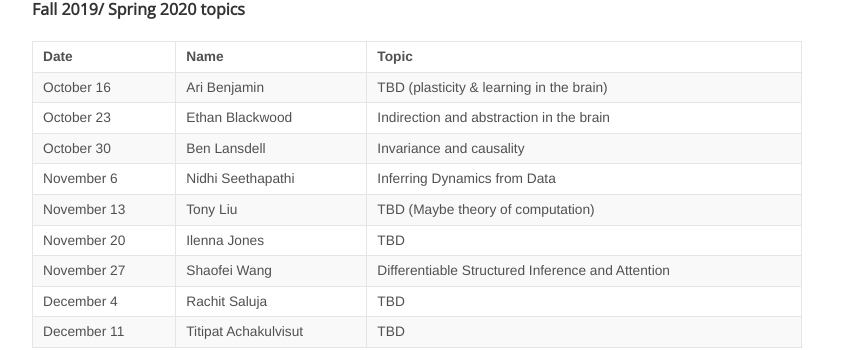
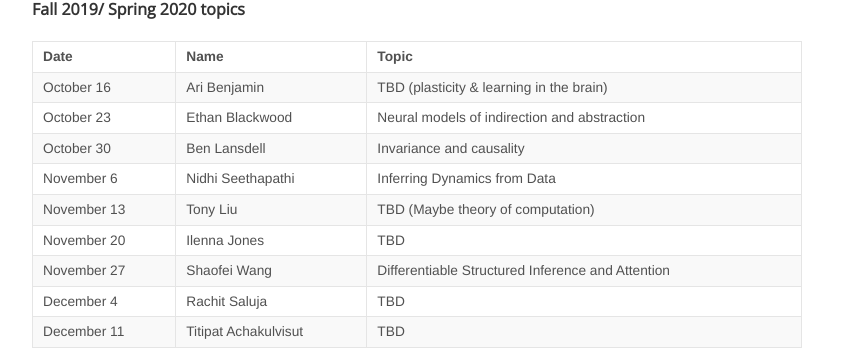
Before and after one commit to KordingLab/KordingLab.github.io, a Jekyll site: the page built from _posts/2018-08-29-upcoming-lab-teaching.md, in a window 1280 px wide and 900 px high, scrolled down 300 px. Shown: the part 150-500 px from the top of the window, without its empty margins (223-1071 px from the left). Built offline with Jekyll 4.4.1, drawn with Linux system fonts in a browser that asks for light colours; nearby versions of some CDN libraries; comment, search, counter and statistics services are not loaded.

Commit message:
Update title

```diff
--- a/_posts/2018-08-29-upcoming-lab-teaching.md
+++ b/_posts/2018-08-29-upcoming-lab-teaching.md
@@ -18,7 +18,7 @@ Get on the listserve for announcements: https://groups.google.com/forum/#!forum/
 | Date | Name | Topic |
 |------|------|-------|
 |October 16|Ari Benjamin|TBD (plasticity & learning in the brain)|
-|October 23|Ethan Blackwood|Indirection and abstraction in the brain|
+|October 23|Ethan Blackwood|Neural models of indirection and abstraction|
 |October 30|Ben Lansdell| Invariance and causality|
 |November 6|Nidhi Seethapathi|Inferring Dynamics from Data|
 |November 13|Tony Liu| TBD (Maybe theory of computation)|
```
